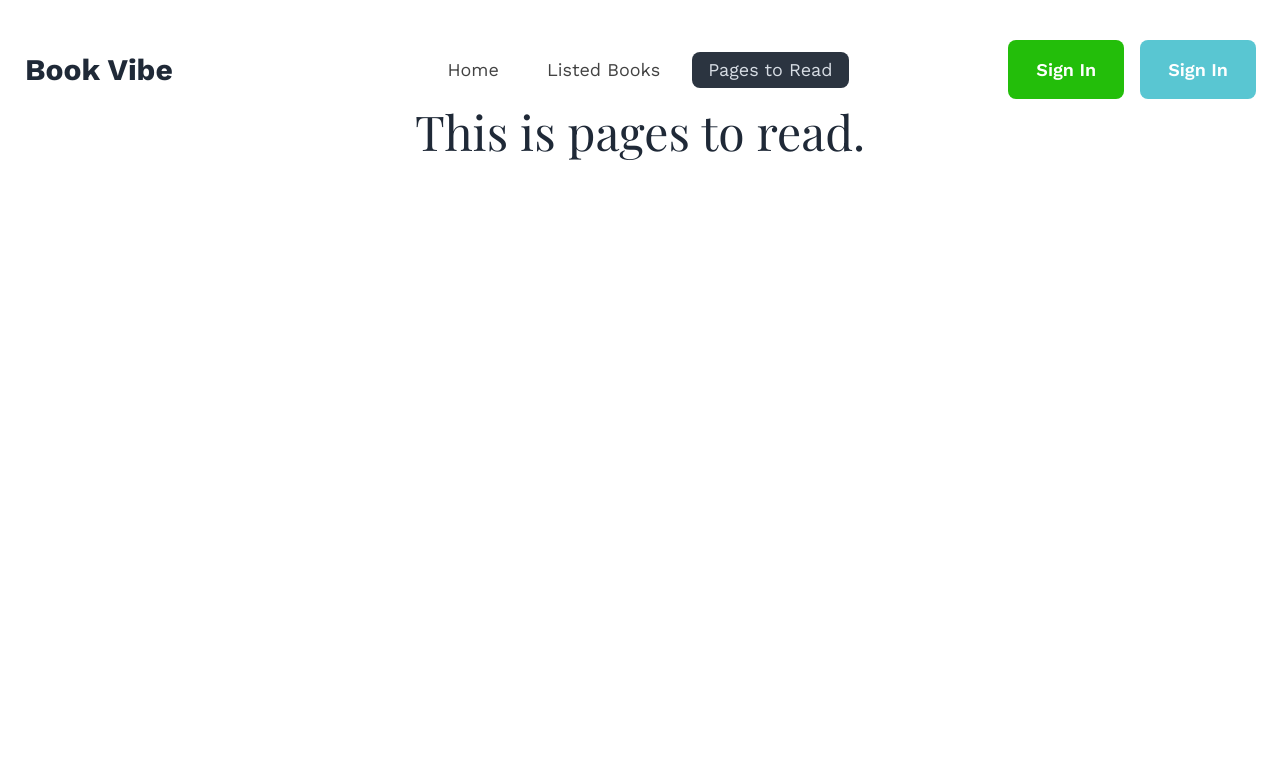
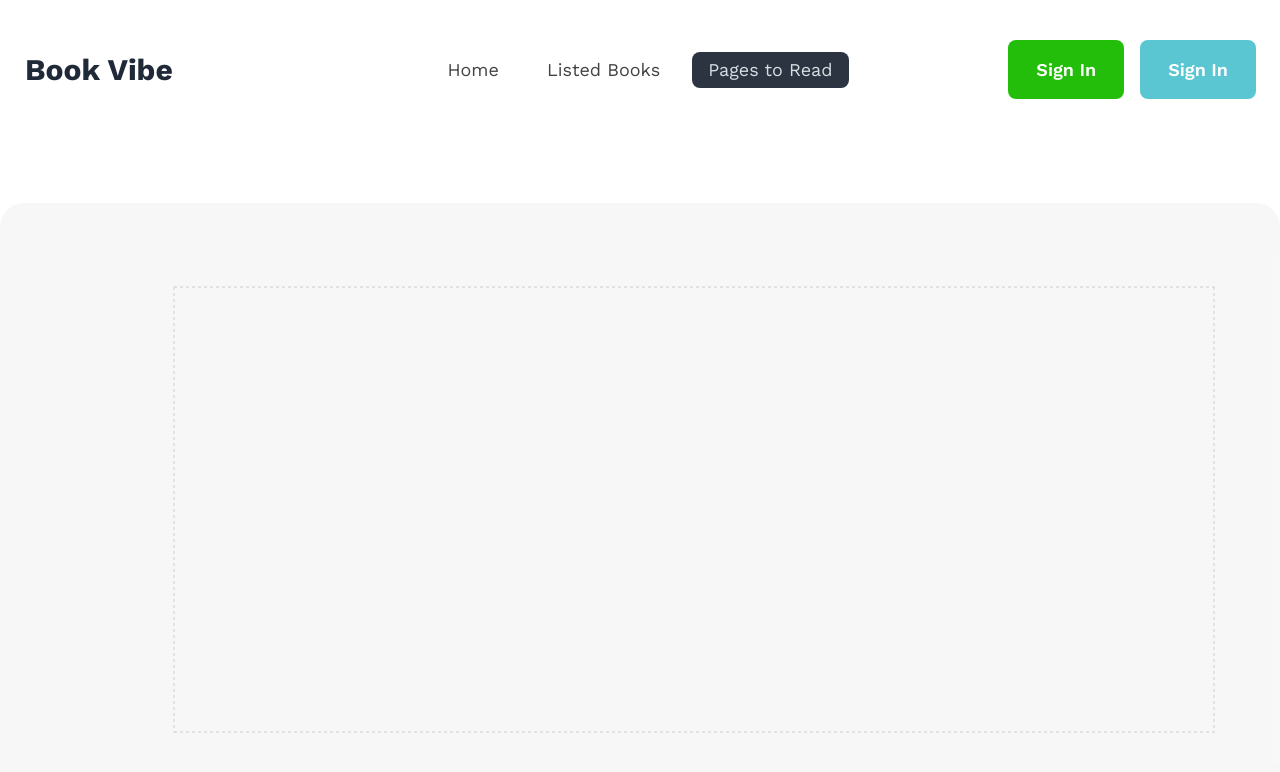
Before and after one commit to kaziabulhasib/ph-assignment8, a React (Vite) app: page /pagesread in a window 1280 px wide. Shown: the top 772 px of the page. Built offline with nearby package versions, Linux system fonts and the light colour scheme; a web font is replaced by a local one.

Commit message:
custom bar chart

```diff
--- a/package.json
+++ b/package.json
@@ -17,6 +17,7 @@
     "react-icons": "^5.0.1",
     "react-router-dom": "^6.22.3",
     "react-toastify": "^10.0.5",
+    "recharts": "^2.12.3",
     "sort-by": "^1.2.0"
   },
   "devDependencies": {
--- /dev/null
+++ b/src/Components/CustomBarChartx/CustomBarChartx.jsx
@@ -0,0 +1,63 @@
+import { useState, useEffect } from "react";
+import { BarChart, Bar, Cell, XAxis, YAxis, CartesianGrid } from "recharts";
+
+const colors = ["#0088FE", "#00C49F", "#FFBB28", "#FF8042", "red", "pink"];
+
+const getPath = (x, y, width, height) => {
+  return `M${x},${y + height}C${x + width / 3},${y + height} ${x + width / 2},${
+    y + height / 3
+  }
+    ${x + width / 2}, ${y}
+    C${x + width / 2},${y + height / 3} ${x + (2 * width) / 3},${y + height} ${
+    x + width
+  }, ${y + height}
+    Z`;
+};
+
+const TriangleBar = (props) => {
+  const { fill, x, y, width, height } = props;
+  return <path d={getPath(x, y, width, height)} stroke='none' fill={fill} />;
+};
+
+const CustomBarChartx = () => {
+  const [ReadList, setReadList] = useState([]);
+
+  useEffect(() => {
+    const getReadList = JSON.parse(localStorage.getItem("read-book")) || [];
+    const dynamicData = getReadList.map((book) => ({
+      name: book.bookName,
+      page: book.totalPages,
+    }));
+    setReadList([...ReadList, ...dynamicData]);
+  }, []);
+
+  return (
+    <div className='my-24  p-16 bg-[#13131308] rounded-3xl'>
+      <BarChart
+        width={1200}
+        height={500}
+        data={ReadList}
+        margin={{
+          top: 20,
+          right: 50,
+          left: 50,
+          bottom: 5,
+        }}>
+        <CartesianGrid strokeDasharray='3 3' />
+        <XAxis dataKey='name' />
+        <YAxis />
+        <Bar
+          dataKey='page'
+          fill='#8884d8'
+          shape={<TriangleBar />}
+          label={{ position: "top" }}>
+          {ReadList.map((entry, index) => (
+            <Cell key={`cell-${index}`} fill={colors[index % 20]} />
+          ))}
+        </Bar>
+      </BarChart>
+    </div>
+  );
+};
+
+export default CustomBarChartx;
--- a/src/Components/Dropdown/Dropdown.jsx
+++ b/src/Components/Dropdown/Dropdown.jsx
@@ -11,7 +11,7 @@ const Dropdown = () => {
   const optionStyle = {
     backgroundColor: "white",
     color: "black",
-    border: "1px solid gray",
+
     padding: "6px 10px",
     textAlign: "center",
   };
--- a/src/Components/WishList/WishList.jsx
+++ b/src/Components/WishList/WishList.jsx
@@ -7,10 +7,9 @@ const WishList = () => {
     const getWishList = JSON.parse(localStorage.getItem("wish-list")) || [];
     setWishList(getWishList);
   }, []);
-  // console.log(wishList);
+
   return (
     <div>
-      {/* <h1 className='text-3xl text-center'>wishlist</h1> */}
       <div>
         {wishList.map((bk, index) => (
           <div key={index}>
--- a/src/main.jsx
+++ b/src/main.jsx
@@ -13,6 +13,8 @@ import ListedBooks from "./Components/ListedBooks/ListedBooks";
 import ReadList from "./Components/ReadList/ReadList";
 
 import WishList from "./Components/WishList/WishList";
+import CustomBarChartx from "./Components/CustomBarChartx/CustomBarChartx";
+// import BarChart from "./Components/BarChart/BarChart";
 
 const router = createBrowserRouter([
   {
@@ -46,11 +48,7 @@ const router = createBrowserRouter([
       },
       {
         path: "/pagesread",
-        element: (
-          <div>
-            <h1 className='text-5xl text-center'>This is pages to read.</h1>
-          </div>
-        ),
+        element: <CustomBarChartx></CustomBarChartx>,
       },
       {
         path: "/book/:bookId",
```
Also changed, not shown: src/Components/CustomBarChartx/text.txt (added), 1 other file (tests, documents, lock files or other folders).
